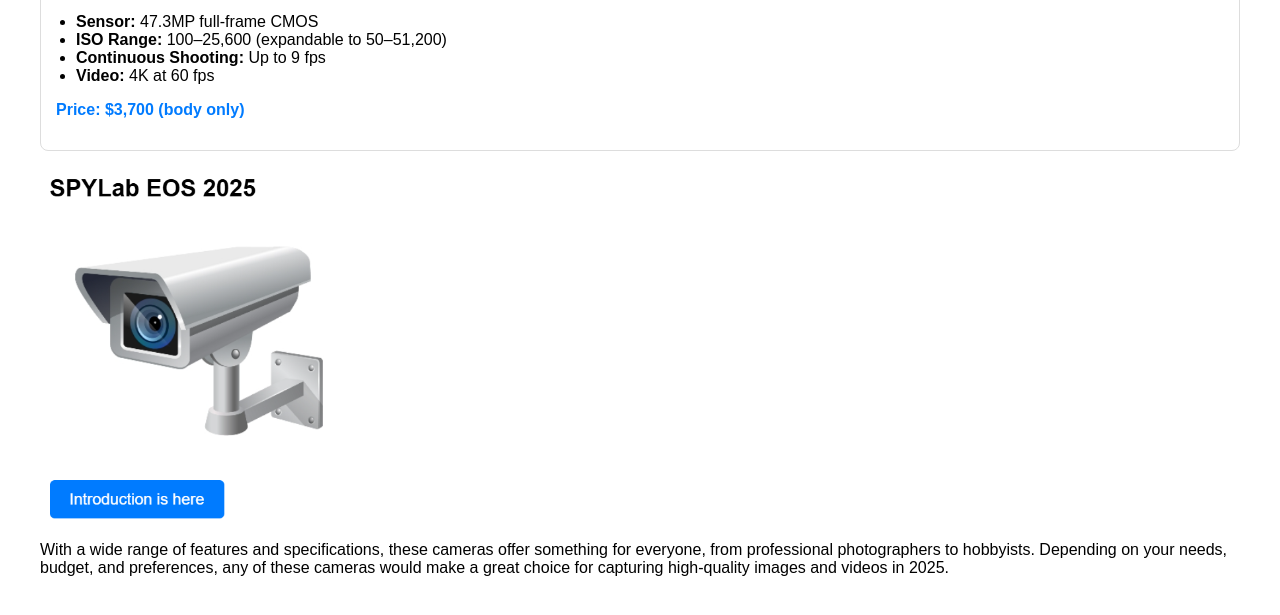
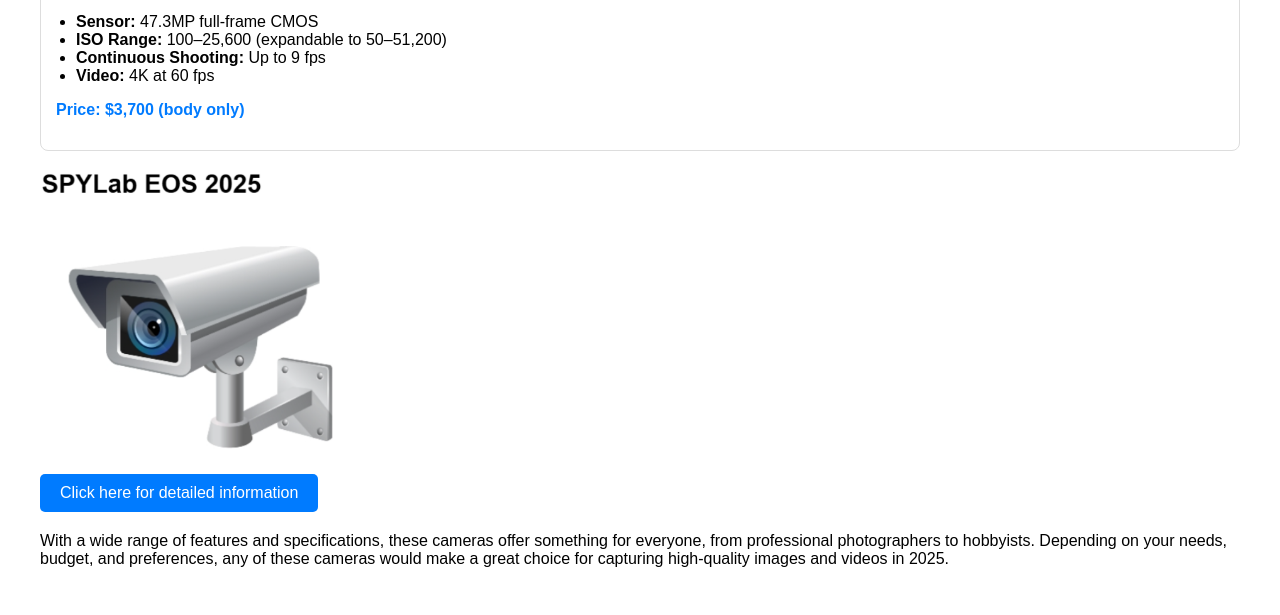
Before and after one commit to JerryZhang-owl/JerryZhang-owl.github.io, a plain HTML site: page index.html in a window 1280 px wide. Shown: the part 2619-3234 px from the top of the page. Drawn offline with Linux system fonts and the light colour scheme.

Commit message:
Update index.html

```diff
--- a/index.html
+++ b/index.html
@@ -15,6 +15,7 @@
         .button { display: inline-block; padding: 10px 20px; font-size: 16px; color: #fff; background-color: #007BFF; text-decoration: none; border-radius: 5px; }
         .button:hover { background-color: #0056b3; }
         .button.background { padding: 3px 6px; font-size: 12px; color: #FFFFFF; background-color: white; border: none; }
+        .left-align { text-align: left; }
     </style>
 </head>
 <body>
@@ -98,9 +99,18 @@
         <p class="price">Price: $3,700 (body only)</p>
     </div>
 
+    <!--
     <a href="https://javirando.com/placeholders/best-camera/">
         <img src="https://raw.githubusercontent.com/JerryZhang-owl/JerryZhang-owl.github.io/refs/heads/main/images/SPYLabCameraImg.png" alt="SPYLab EOS 2025">
     </a>
+    -->
+
+    <img src="https://raw.githubusercontent.com/JerryZhang-owl/JerryZhang-owl.github.io/refs/heads/main/images/SPYLabEOStitle_and_img.png" alt="SPYLab EOS 2025">
+
+
+    <div class="button-container left-align">
+        <a href="https://javirando.com/placeholders/best-camera/" class="button">Click here for detailed information</a>
+    </div>
 
     <!--
     <div class="button-container">
```
